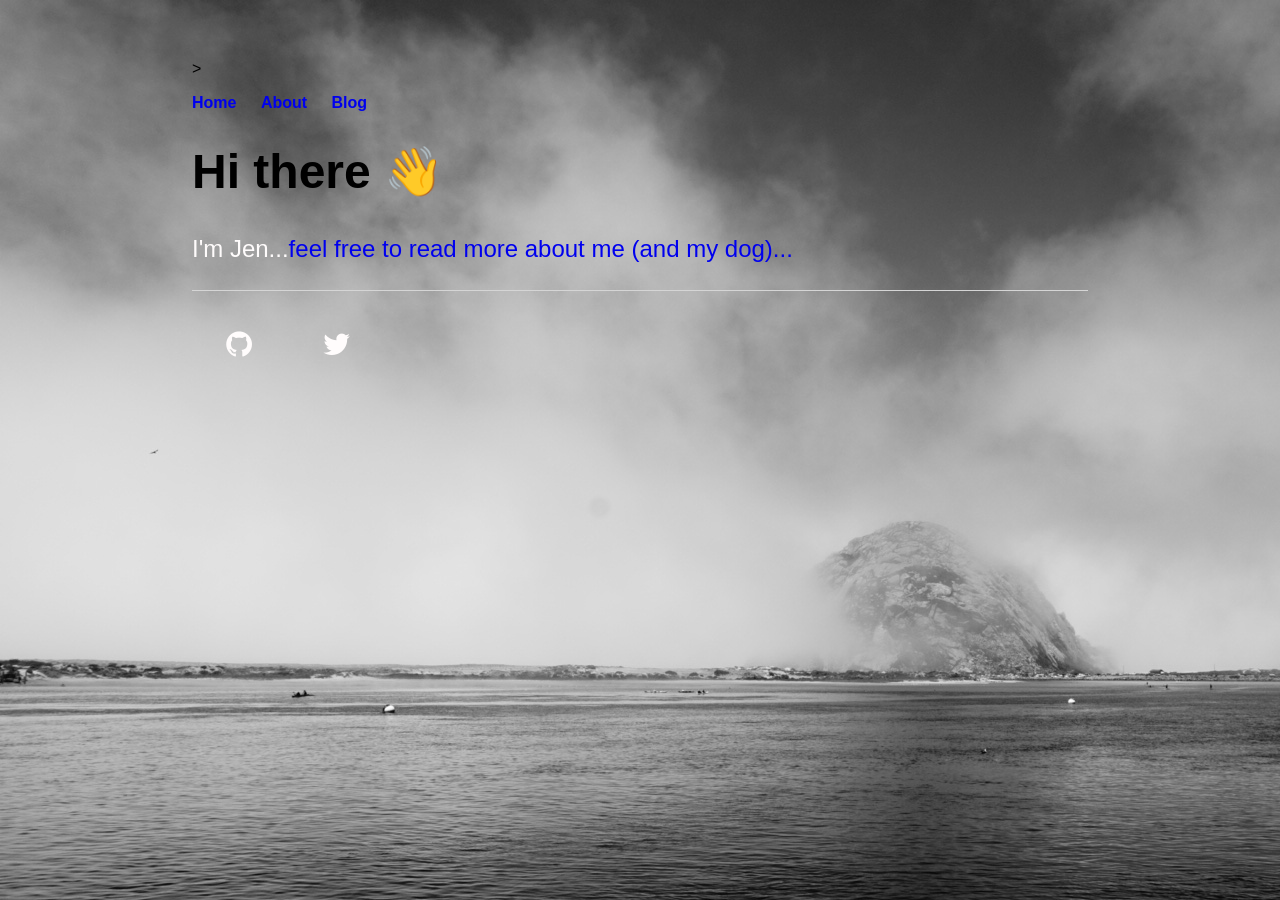
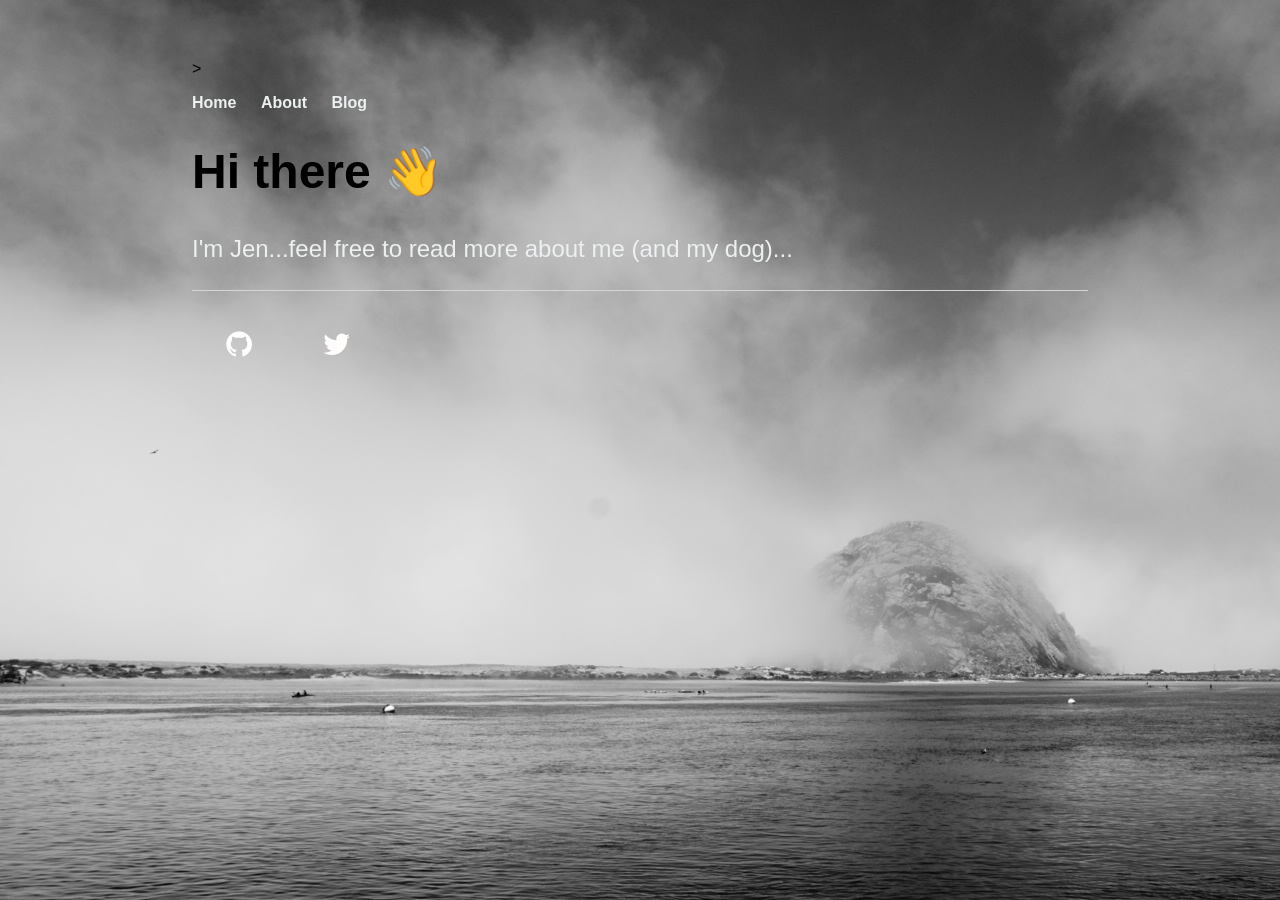
Before and after one commit to jbuffer/jbuffer.github.io, a Jekyll site: the page built from index.html, in a window 1280 px wide. Built offline with Jekyll 4.4.1, drawn with Linux system fonts in a browser that asks for light colours; some web fonts are replaced.

Commit message:
Update main.css

```diff
--- a/css/main.css
+++ b/css/main.css
@@ -18,7 +18,7 @@ nav ul li, footer ul li {
 }
 a {
     text-decoration: none;
-    color: ##fffcfc;
+    color: #ECF0F1;
 }
 a:hover {
     text-decoration: underline;
@@ -30,7 +30,7 @@ h1 {
 p {
     font-size: 1.5em;
     line-height: 1.4em;
-    color: #fffcfc;
+    color: #ECF0F1;
 }
 footer {
     border-top: 1px solid #d5d5d5;
```
